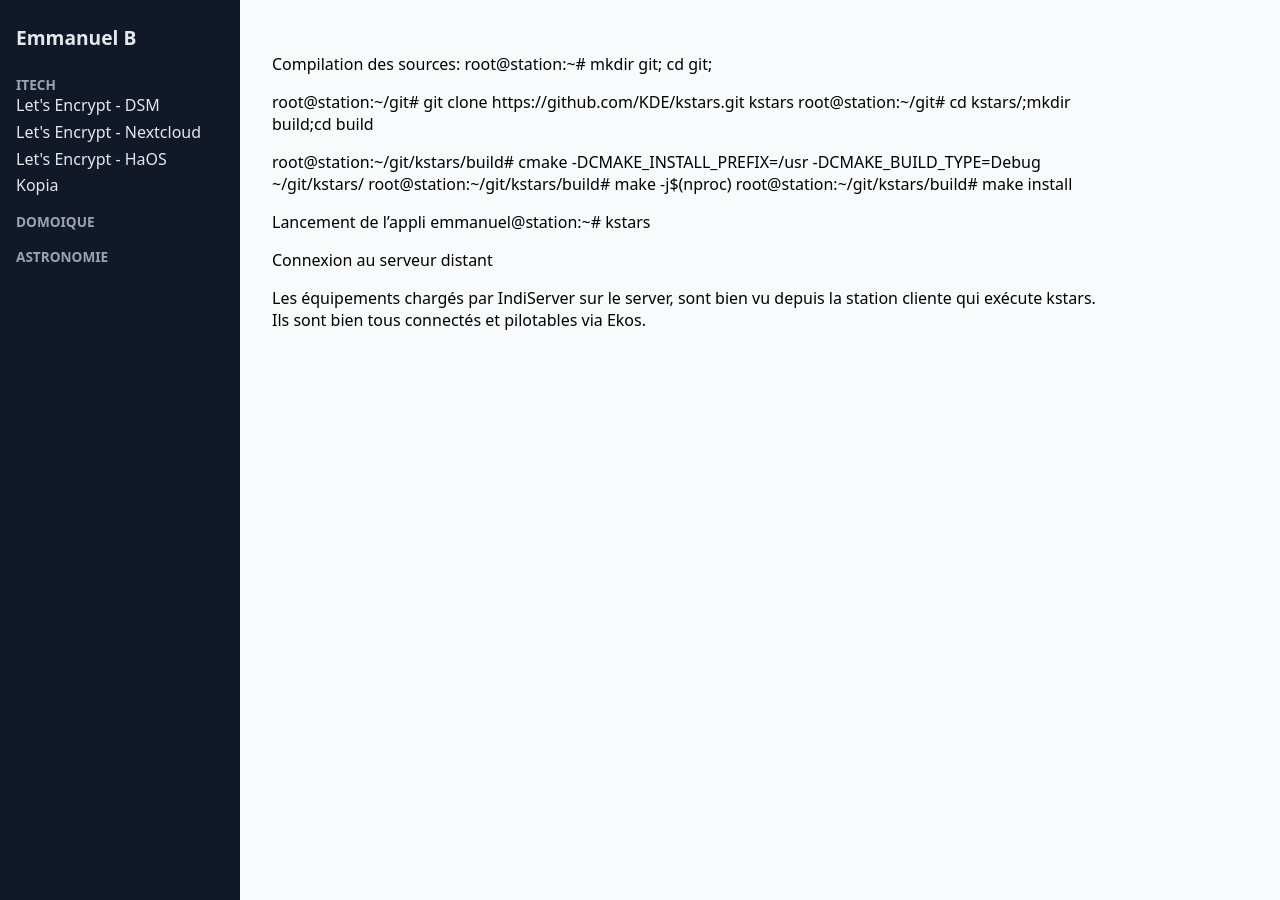
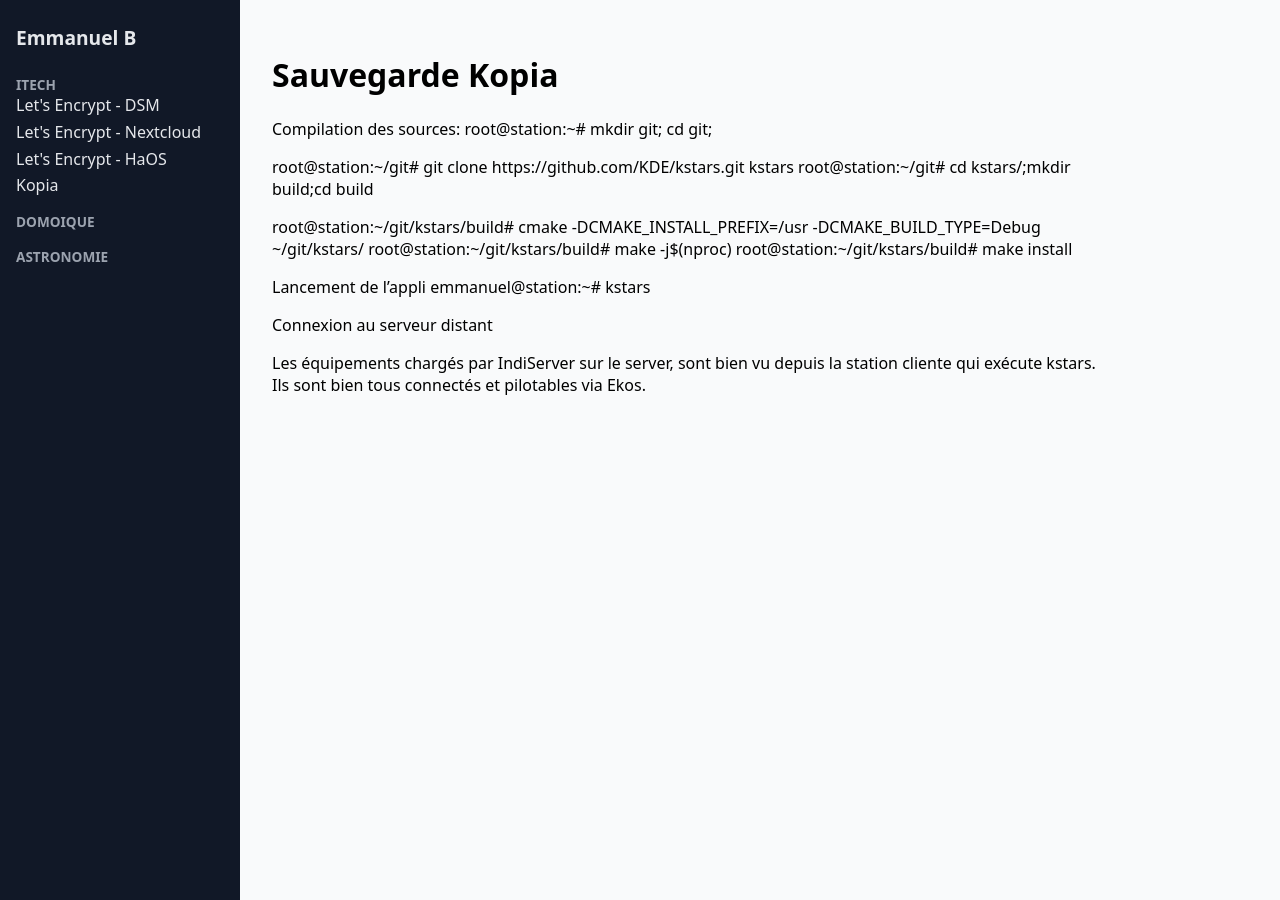
Before and after one commit to CosmicExplorator/cosmicexplorator.github.io, a Jekyll site: the page built from _pages/astronomie/compilKstars.md, in a window 1280 px wide. Built offline with Jekyll 4.4.1, drawn with Linux system fonts in a browser that asks for light colours; our own code applies the rules of GitHub Pages for plain Markdown files.

Commit message:
Add front matter to compilKstars.md
Added front matter for layout, title, and permalink.

```diff
--- a/_pages/astronomie/compilKstars.md
+++ b/_pages/astronomie/compilKstars.md
@@ -1,3 +1,14 @@
+---
+layout: default
+title: Sauvegarde Kopia
+permalink: /compilKstarts/
+---
+
+
+
+
+
+
  Compilation des sources:
 root@station:~# mkdir git; cd git;
 
```
